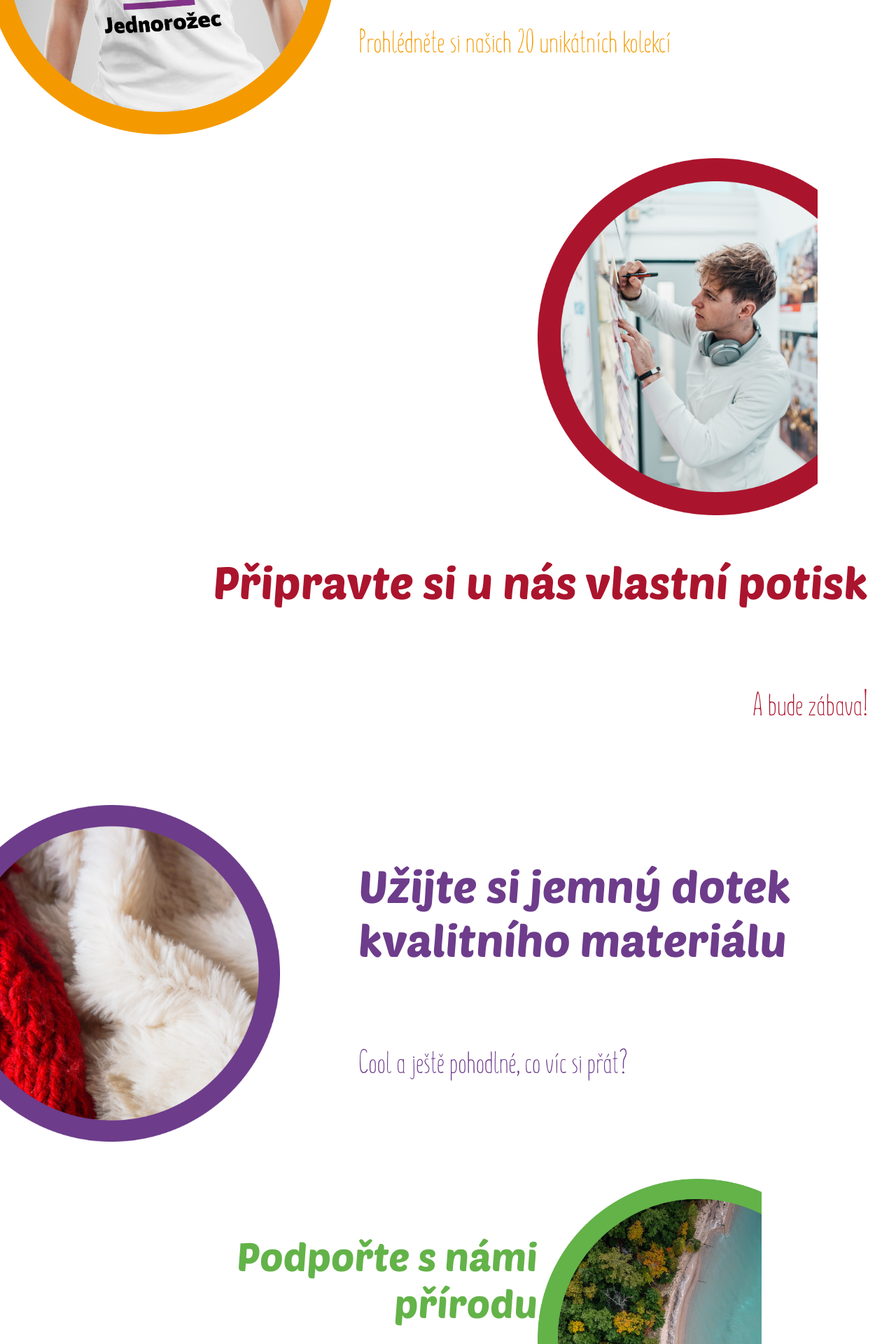
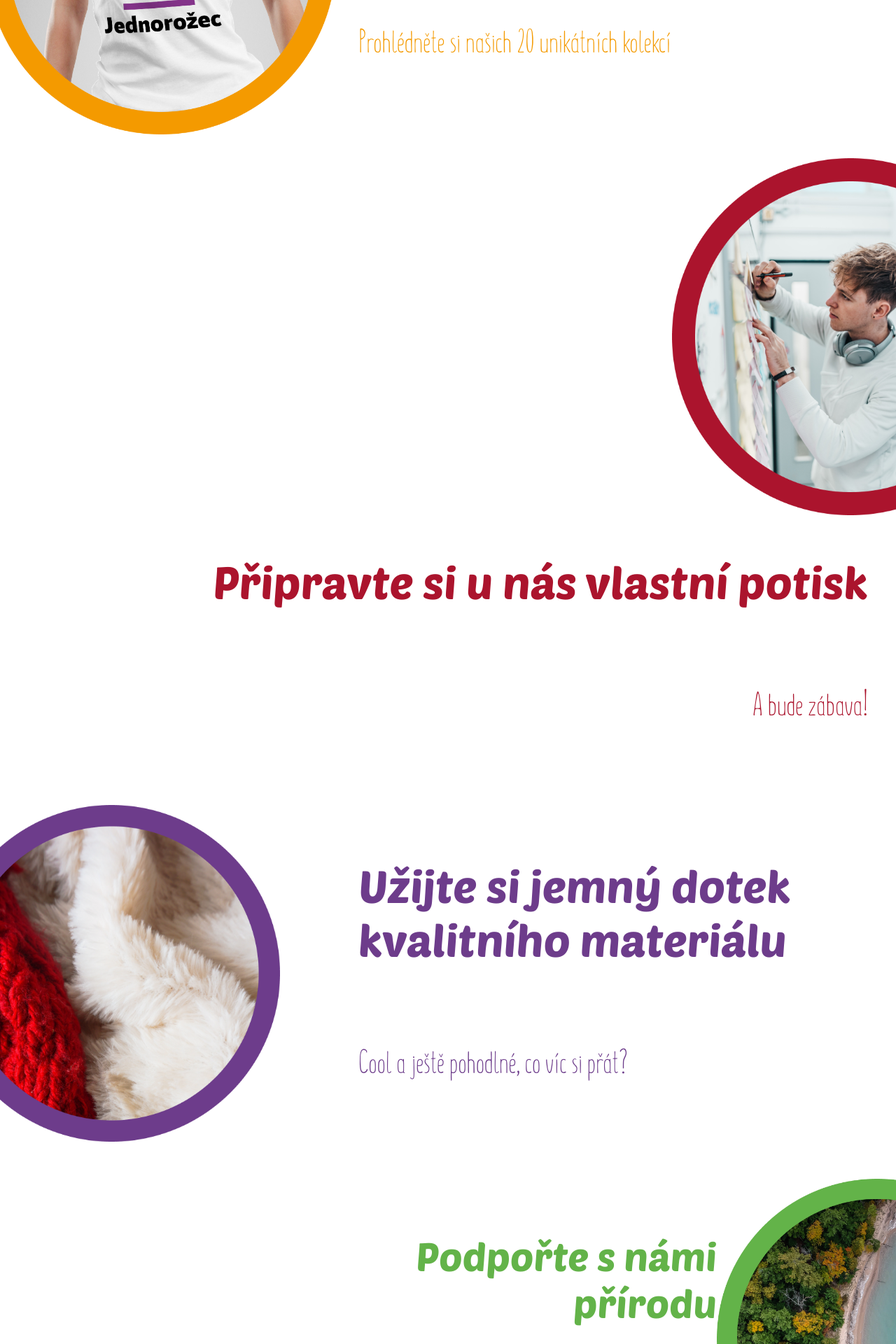
Before and after one commit to Rtizie/refacto-eshop, a Flask app: template app/templates/index.html in a window 1280 px wide. Shown: the part 1280-3200 px from the top of the page at 70% size. Run offline with Flask 2, Linux system fonts and the light colour scheme; the template is opened without the code that fills it, so the values that code supplies are empty; style sheets or scripts are compiled from the project's sources; some libraries are stand-ins or nearby versions.

Commit message:
Bubbles fix

```diff
--- a/app/database-editor.py
+++ b/app/database-editor.py
@@ -1,5 +1,6 @@
 from main import db, Shirt
 import pprint
+
 def main():
     print("Chceš měnit nebo přidat ?")
     choice = int(input("1. Měnit, 2. Přidat \n3. Smazat databázi, 4. Vypsat celou databázi: "))
--- a/app/static/css/index.css
+++ b/app/static/css/index.css
@@ -175,6 +175,7 @@ h1, h2, h3, h4, h5, h6 {
         background-image: url("../images/bubbles/2.png"); }
       .bubbles .container .info:nth-child(3) .bubble {
         position: relative;
+        width: 25%;
         background-size: 50vmin;
         background-image: url("../images/bubbles/3.png"); }
       .bubbles .container .info:nth-child(4) .bubble {
@@ -182,6 +183,7 @@ h1, h2, h3, h4, h5, h6 {
         background-size: 50vmin; }
       .bubbles .container .info:nth-child(5) .bubble {
         position: relative;
+        width: 20%;
         background-image: url("../images/bubbles/5.png");
         background-size: 40vmin; }
       .bubbles .container .info:nth-child(6) .bubble {
--- a/app/static/scss/index.scss
+++ b/app/static/scss/index.scss
@@ -230,6 +230,7 @@ h1, h2, h3, h4, h5,h6{
             &:nth-child(3){
                 .bubble{
                     position: relative;
+                    width: 25%;
                     background-size: 50vmin;
                     background-image: url("../images/bubbles/3.png");
                 }
@@ -243,6 +244,7 @@ h1, h2, h3, h4, h5,h6{
             &:nth-child(5){
                 .bubble{
                     position: relative;
+                    width: 20%;
                     background-image: url("../images/bubbles/5.png");
                     background-size: 40vmin;
                 }
```
